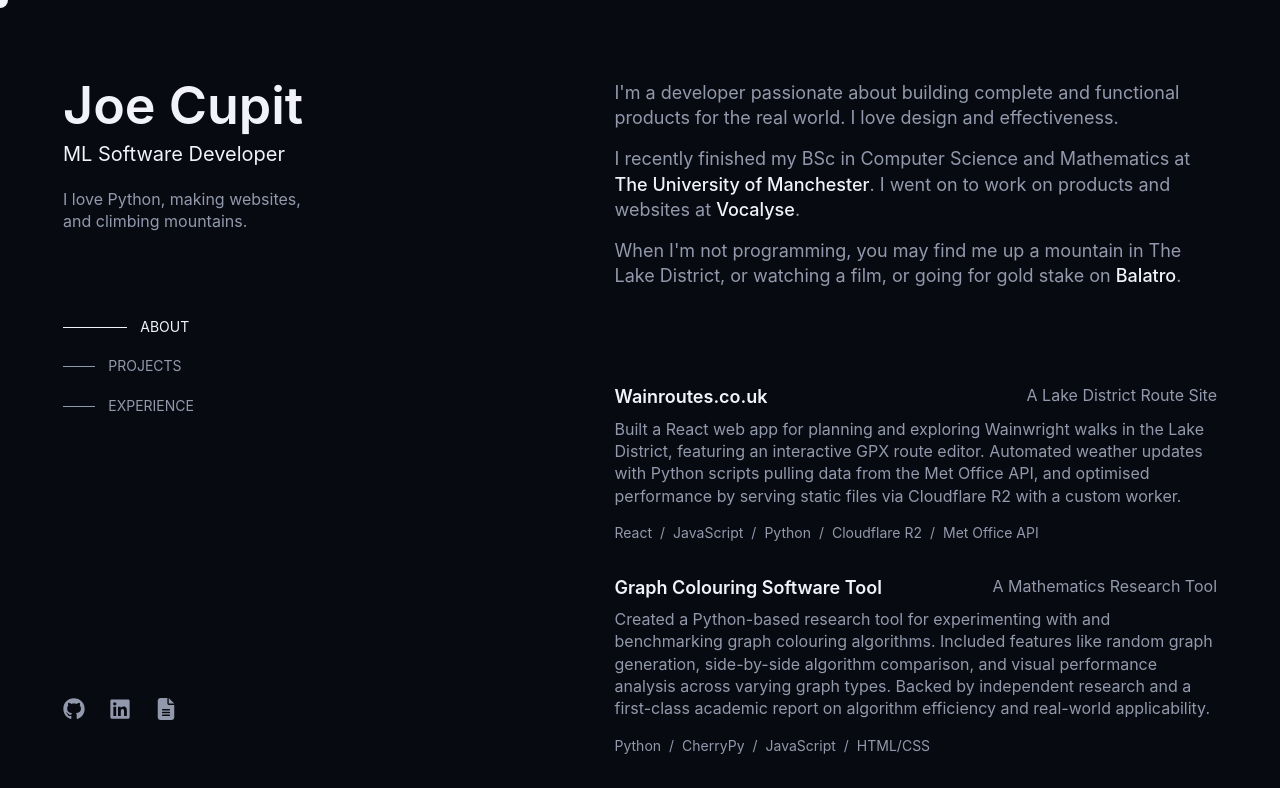
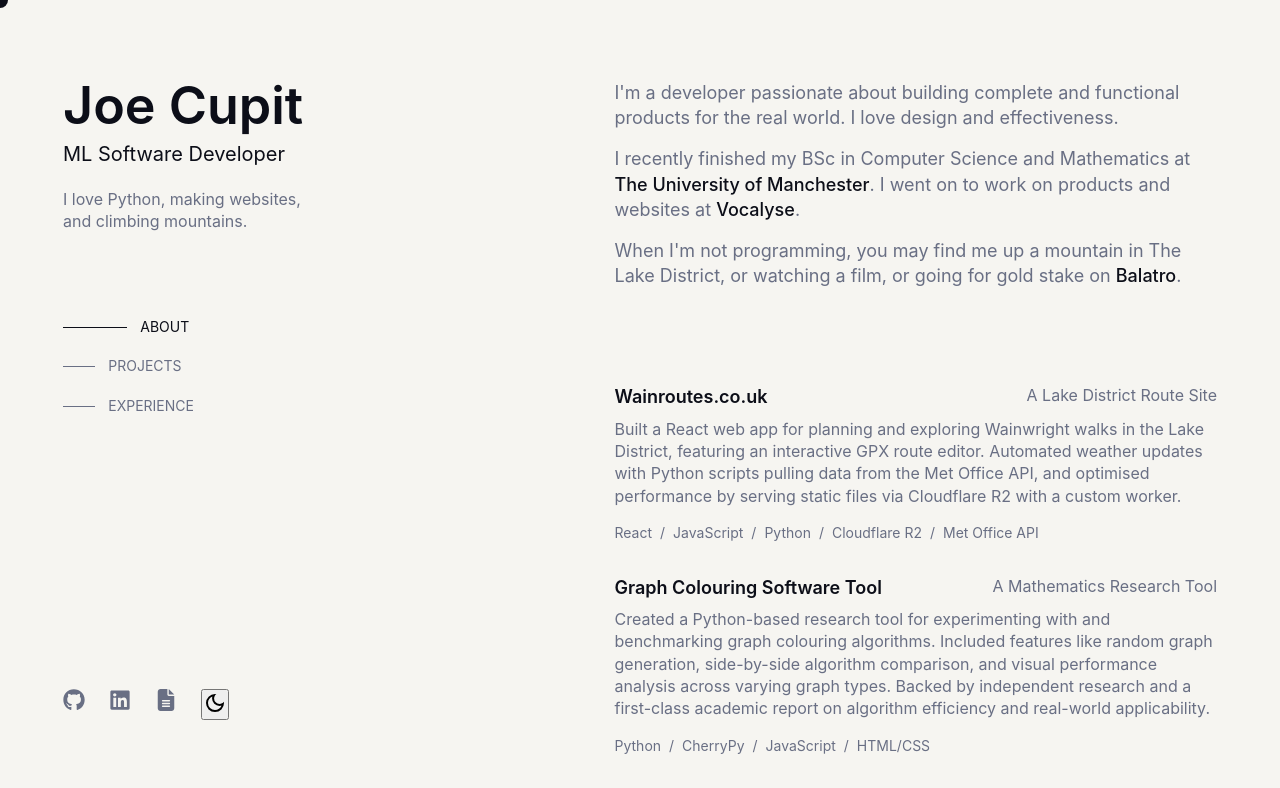
Before and after one commit to joe-cupit/web-portfolio, a React (Vite) app: page /cv in a window 1280 px wide. Shown: the top 788 px of the page. Built offline with nearby package versions, Linux system fonts and the light colour scheme.

Commit message:
Add theme switching

```diff
--- a/src/App.tsx
+++ b/src/App.tsx
@@ -9,6 +9,9 @@
 
 
 function App() {
+
+  document.querySelector('body')?.setAttribute('data-theme', (localStorage.getItem('theme') ?? "light"));
+
 
   return (
     <BrowserRouter>
--- a/src/index.css
+++ b/src/index.css
@@ -1,8 +1,8 @@
 :root {
-  --clr-text-main: #f1f3f9;
-  --clr-text-light: #9399ac;
-  --clr-background: #080a11;
-  --clr-accent: #5aa3fd;
+  --clr-text-main: #0c0e18;
+  --clr-text-light: #696f84;
+  --clr-background: #f6f5f1;
+  --clr-accent: #0699aa;
 
 
   --fs-200: 0.875rem;
@@ -10,14 +10,28 @@
   --fs-400: 1.125rem;
   --fs-500: 1.5rem;
 
-  color-scheme: dark;
-  color: var(--clr-text-light);
-  background-color: var(--clr-background);
+  color-scheme: light;
 
   font-synthesis: none;
   text-rendering: optimizeLegibility;
   -webkit-font-smoothing: antialiased;
   -moz-osx-font-smoothing: grayscale;
+}
+
+[data-theme="dark"] {
+  color-scheme: dark;
+
+  --clr-text-main: #f2f3f9;
+  --clr-text-light: #9fa1a8;
+  --clr-background: #0a1617;
+  --clr-accent: #09c9da;
+}
+
+body {
+  color: var(--clr-text-light);
+  background-color: var(--clr-background);
+
+  transition: color 150ms, background-color 150ms;
 }
 
 
--- a/src/pages/CV/CV.tsx
+++ b/src/pages/CV/CV.tsx
@@ -92,6 +92,14 @@
   }, [])
 
 
+  const [currentTheme, setCurrentTheme] = useState(localStorage.getItem("theme") ?? "light");
+  const setTheme = (theme: string) => {
+    document.querySelector('body')?.setAttribute('data-theme', theme);
+    localStorage.setItem("theme", theme);
+    setCurrentTheme(theme);
+  }
+
+
   return (
     <div className="cv-page">
       <header className="cv__header">
@@ -118,6 +126,12 @@
           <a href="./cv/cv.pdf" target="_blank" title="Full CV PDF">
             <svg xmlns="http://www.w3.org/2000/svg" width={50} viewBox="0 0 384 512" fill="currentColor"><path d="M64 0C28.7 0 0 28.7 0 64L0 448c0 35.3 28.7 64 64 64l256 0c35.3 0 64-28.7 64-64l0-288-128 0c-17.7 0-32-14.3-32-32L224 0 64 0zM256 0l0 128 128 0L256 0zM112 256l160 0c8.8 0 16 7.2 16 16s-7.2 16-16 16l-160 0c-8.8 0-16-7.2-16-16s7.2-16 16-16zm0 64l160 0c8.8 0 16 7.2 16 16s-7.2 16-16 16l-160 0c-8.8 0-16-7.2-16-16s7.2-16 16-16zm0 64l160 0c8.8 0 16 7.2 16 16s-7.2 16-16 16l-160 0c-8.8 0-16-7.2-16-16s7.2-16 16-16z"/></svg>
           </a>
+          <button onClick={() => setTheme((currentTheme == "light") ? "dark" : "light")} title="Switch Theme">
+            {(currentTheme === "light")
+              ? <svg xmlns="http://www.w3.org/2000/svg" height="24px" viewBox="0 -960 960 960" width="24px" fill="currentColor"><path d="M480-120q-150 0-255-105T120-480q0-150 105-255t255-105q14 0 27.5 1t26.5 3q-41 29-65.5 75.5T444-660q0 90 63 153t153 63q55 0 101-24.5t75-65.5q2 13 3 26.5t1 27.5q0 150-105 255T480-120Zm0-80q88 0 158-48.5T740-375q-20 5-40 8t-40 3q-123 0-209.5-86.5T364-660q0-20 3-40t8-40q-78 32-126.5 102T200-480q0 116 82 198t198 82Zm-10-270Z"/></svg>
+              : <svg xmlns="http://www.w3.org/2000/svg" height="24px" viewBox="0 -960 960 960" width="24px" fill="currentColor"><path d="M480-360q50 0 85-35t35-85q0-50-35-85t-85-35q-50 0-85 35t-35 85q0 50 35 85t85 35Zm0 80q-83 0-141.5-58.5T280-480q0-83 58.5-141.5T480-680q83 0 141.5 58.5T680-480q0 83-58.5 141.5T480-280ZM200-440H40v-80h160v80Zm720 0H760v-80h160v80ZM440-760v-160h80v160h-80Zm0 720v-160h80v160h-80ZM256-650l-101-97 57-59 96 100-52 56Zm492 496-97-101 53-55 101 97-57 59Zm-98-550 97-101 59 57-100 96-56-52ZM154-212l101-97 55 53-97 101-59-57Zm326-268Z"/></svg>
+            }
+          </button>
         </div>
       </header>
       <main className="cv__main">
```
